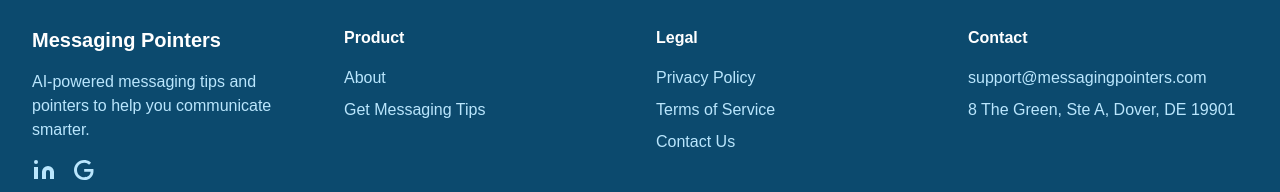
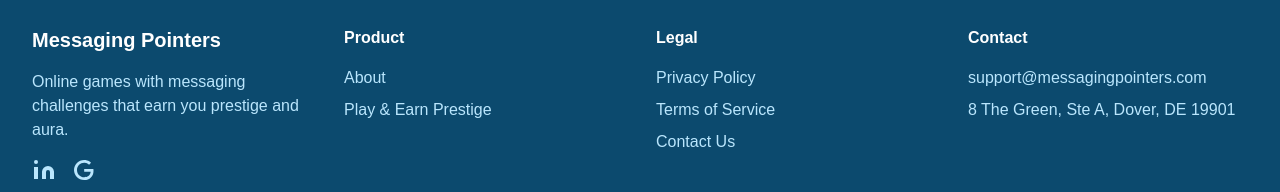
Before and after one commit to Textingman/moxxie-messagingpointers, a Next.js app: page / in a window 1280 px wide. Shown: the part 1608-1800 px from the top of the page. Built offline with nearby package versions, Linux system fonts and the light colour scheme.

Commit message:
Initial site setup: Messaging Pointers

```diff
--- a/app/components/Footer.tsx
+++ b/app/components/Footer.tsx
@@ -8,7 +8,7 @@ export default function Footer() {
           <div>
             <h3 className="text-xl font-bold mb-4">Messaging Pointers</h3>
             <p style={{ color: '#BAE6FD' }}>
-              AI-powered messaging tips and pointers to help you communicate smarter.
+              Online games with messaging challenges that earn you prestige and aura.
             </p>
             {/* Social Icons */}
             <div className="flex items-center gap-4 mt-4">
@@ -32,7 +32,7 @@ export default function Footer() {
             <h4 className="font-semibold mb-4">Product</h4>
             <ul className="space-y-2">
               <li><Link href="/about" style={{ color: '#BAE6FD' }} className="hover:text-white">About</Link></li>
-              <li><Link href="/signup" style={{ color: '#BAE6FD' }} className="hover:text-white">Get Messaging Tips</Link></li>
+              <li><Link href="/signup" style={{ color: '#BAE6FD' }} className="hover:text-white">Play & Earn Prestige</Link></li>
             </ul>
           </div>
           <div>
```
